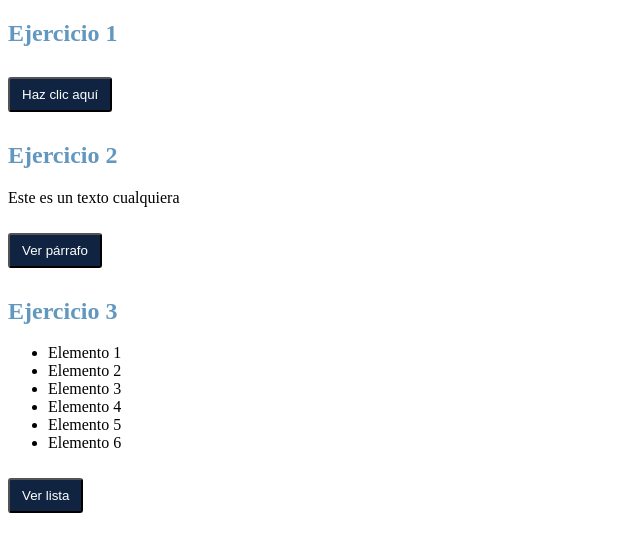
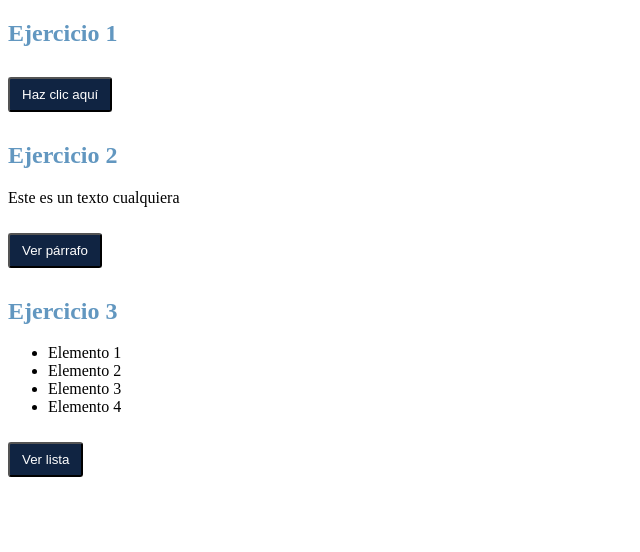
Before and after one commit to Bgonfer/referencias-DOM, a website: page static/index.html in a window 1280 px wide. Shown: the whole page, without its empty margins (0-640 px from the left). Drawn offline with Linux system fonts and the light colour scheme; files that its build step writes are made by us from their sources.

Commit message:
actualizo

```diff
--- a/static/index.html
+++ b/static/index.html
@@ -23,8 +23,7 @@
     <li>Elemento 2</li>
     <li>Elemento 3</li>
     <li>Elemento 4</li>
-    <li>Elemento 5</li>
-    <li>Elemento 6</li>
+
   </ul>
   <button id="botonLista">Ver lista</button>
 
```
